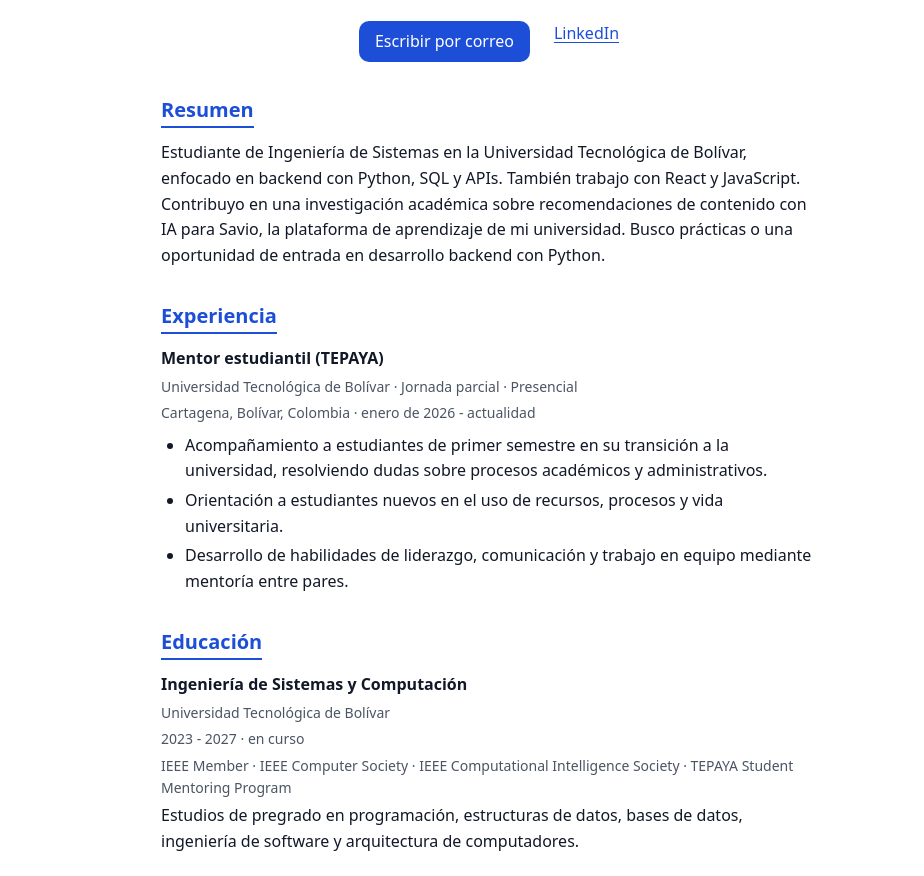
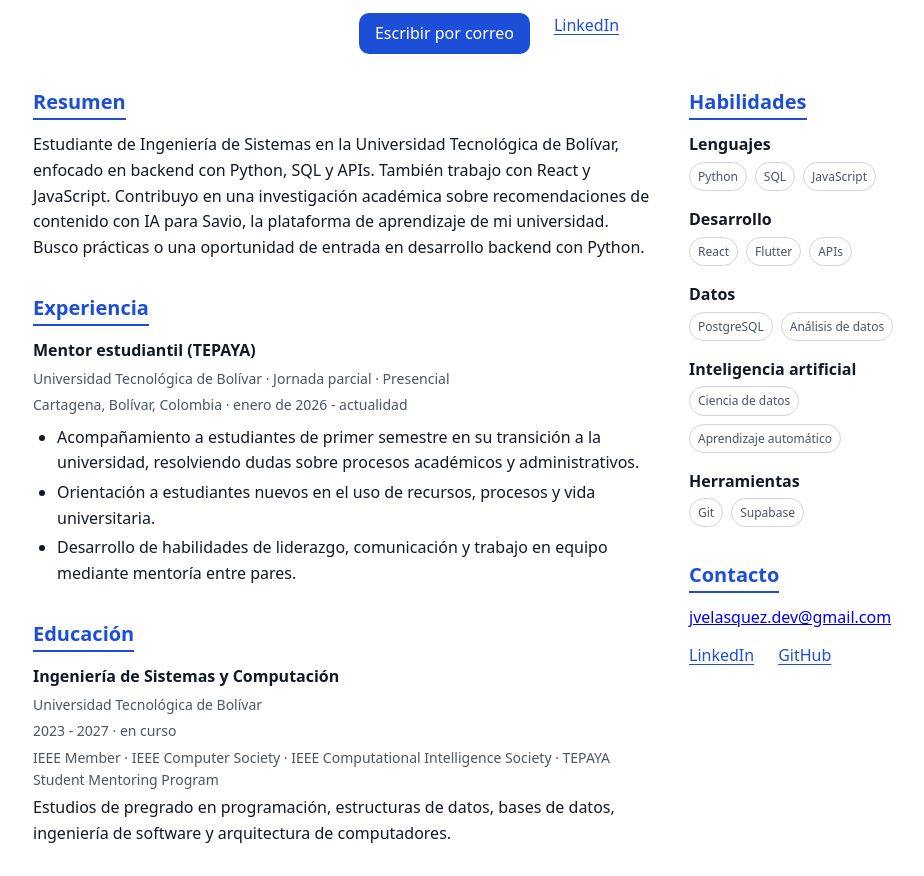
Before and after one commit to Jesus-engineer/My-Resume-Web, a website: page index.html in a window 1280 px wide. Shown: the part 382-1258 px from the top of the page, without its empty margins (151-1075 px from the left). Drawn offline with Linux system fonts and the light colour scheme.

Commit message:
feat: layout responsive con CSS Grid
- Main con contenido y lateral de habilidades y contacto.

- Una columna hasta 899 px y dos columnas desde 900 px.

- Texto a 68ch, body max 60rem y padding movil de 16 px.

```diff
--- a/index.html
+++ b/index.html
@@ -25,6 +25,7 @@
   </header>
 
   <main>
+    <div class="contenido">
     <section id="resumen">
       <h2>Resumen</h2>
       <p>Estudiante de Ingeniería de Sistemas en la Universidad Tecnológica de Bolívar, enfocado en backend con Python, SQL y APIs. También trabajo con React y JavaScript. Contribuyo en una investigación académica sobre recomendaciones de contenido con IA para Savio, la plataforma de aprendizaje de mi universidad. Busco prácticas o una oportunidad de entrada en desarrollo backend con Python.</p>
@@ -69,47 +70,6 @@
         </ul>
         <p class="proyecto__enlace"><a href="https://github.com/Oyhs-co/Intelligent-IT-incident-prioritization-system" target="_blank" rel="noopener noreferrer">Ver repositorio en GitHub<span class="sr-only"> (abre en una pestaña nueva)</span></a></p>
       </article>
-    </section>
-
-    <section id="habilidades">
-      <h2>Habilidades</h2>
-      <div class="habilidades__grupo">
-        <h3>Lenguajes</h3>
-        <ul class="habilidades__lista">
-          <li>Python</li>
-          <li>SQL</li>
-          <li>JavaScript</li>
-        </ul>
-      </div>
-      <div class="habilidades__grupo">
-        <h3>Desarrollo</h3>
-        <ul class="habilidades__lista">
-          <li>React</li>
-          <li>Flutter</li>
-          <li>APIs</li>
-        </ul>
-      </div>
-      <div class="habilidades__grupo">
-        <h3>Datos</h3>
-        <ul class="habilidades__lista">
-          <li>PostgreSQL</li>
-          <li>Análisis de datos</li>
-        </ul>
-      </div>
-      <div class="habilidades__grupo">
-        <h3>Inteligencia artificial</h3>
-        <ul class="habilidades__lista">
-          <li>Ciencia de datos</li>
-          <li>Aprendizaje automático</li>
-        </ul>
-      </div>
-      <div class="habilidades__grupo">
-        <h3>Herramientas</h3>
-        <ul class="habilidades__lista">
-          <li>Git</li>
-          <li>Supabase</li>
-        </ul>
-      </div>
     </section>
 
     <section id="certificaciones">
@@ -160,6 +120,50 @@
       </ul>
     </section>
 
+    </div>
+
+    <aside class="lateral" aria-label="Habilidades y contacto">
+      <section id="habilidades">
+        <h2>Habilidades</h2>
+        <div class="habilidades__grupo">
+          <h3>Lenguajes</h3>
+          <ul class="habilidades__lista">
+            <li>Python</li>
+            <li>SQL</li>
+            <li>JavaScript</li>
+          </ul>
+        </div>
+        <div class="habilidades__grupo">
+          <h3>Desarrollo</h3>
+          <ul class="habilidades__lista">
+            <li>React</li>
+            <li>Flutter</li>
+            <li>APIs</li>
+          </ul>
+        </div>
+        <div class="habilidades__grupo">
+          <h3>Datos</h3>
+          <ul class="habilidades__lista">
+            <li>PostgreSQL</li>
+            <li>Análisis de datos</li>
+          </ul>
+        </div>
+        <div class="habilidades__grupo">
+          <h3>Inteligencia artificial</h3>
+          <ul class="habilidades__lista">
+            <li>Ciencia de datos</li>
+            <li>Aprendizaje automático</li>
+          </ul>
+        </div>
+        <div class="habilidades__grupo">
+          <h3>Herramientas</h3>
+          <ul class="habilidades__lista">
+            <li>Git</li>
+            <li>Supabase</li>
+          </ul>
+        </div>
+      </section>
+
       <section id="contacto">
         <h2>Contacto</h2>
         <p><a href="mailto:jvelasquez.dev@gmail.com">jvelasquez.dev@gmail.com</a></p>
@@ -168,6 +172,7 @@
           <li><a href="https://github.com/Jesus-engineer" target="_blank" rel="noopener noreferrer">GitHub<span class="sr-only"> (abre en una pestaña nueva)</span></a></li>
         </ul>
       </section>
+    </aside>
   </main>
 
   <footer>
--- a/styles.css
+++ b/styles.css
@@ -36,6 +36,7 @@
   --radius-md: 0.625rem;
   --radius-pill: 999px;
 
+  --ancho-max: 60rem;
   --fuente-principal: system-ui, -apple-system, Segoe UI, Roboto, Helvetica, Arial, sans-serif;
 }
 
@@ -55,14 +56,21 @@ body {
   color: var(--color-texto);
   background: var(--color-fondo);
   line-height: var(--leading-normal);
-  padding: var(--space-6);
-  max-width: 720px;
+  padding: var(--space-5);
+  max-width: var(--ancho-max);
   margin: 0 auto;
+  overflow-wrap: break-word;
+}
+
+img {
+  max-width: 100%;
+  height: auto;
 }
 
 header {
+  max-width: 68ch;
+  margin: 0 auto var(--space-6);
   text-align: center;
-  margin-bottom: var(--space-6);
 }
 
 header h1 {
@@ -73,6 +81,29 @@ header h1 {
 
 header p {
   color: var(--color-suave);
+}
+
+/* Layout: una columna en movil y tablet; dos desde 900 px */
+main {
+  display: grid;
+  grid-template-columns: minmax(0, 1fr);
+  gap: var(--space-5);
+  max-width: 68ch;
+  margin-inline: auto;
+}
+
+.contenido,
+.lateral {
+  min-width: 0;
+}
+
+.contenido {
+  max-width: 68ch;
+}
+
+.contenido > section:last-child,
+.lateral > section:last-child {
+  margin-bottom: 0;
 }
 
 /* Hero */
@@ -295,6 +326,15 @@ footer {
   margin-top: var(--space-7);
 }
 
+@media (min-width: 900px) {
+  main {
+    grid-template-columns: minmax(0, 1fr) 16rem;
+    max-width: none;
+    margin-inline: 0;
+    align-items: start;
+  }
+}
+
 @media (max-width: 640px) {
   body {
     padding: var(--space-4);
```
Lines whose indentation alone changed are shown as unchanged.
